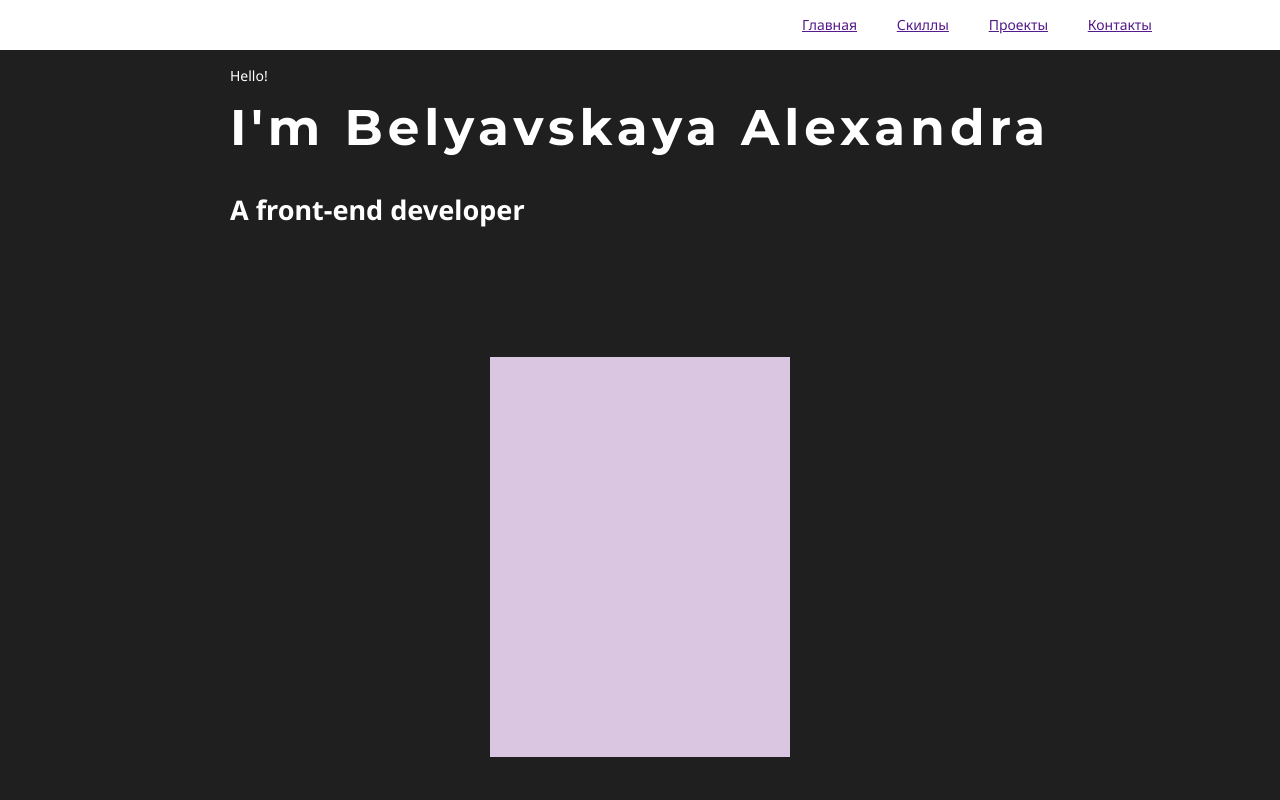
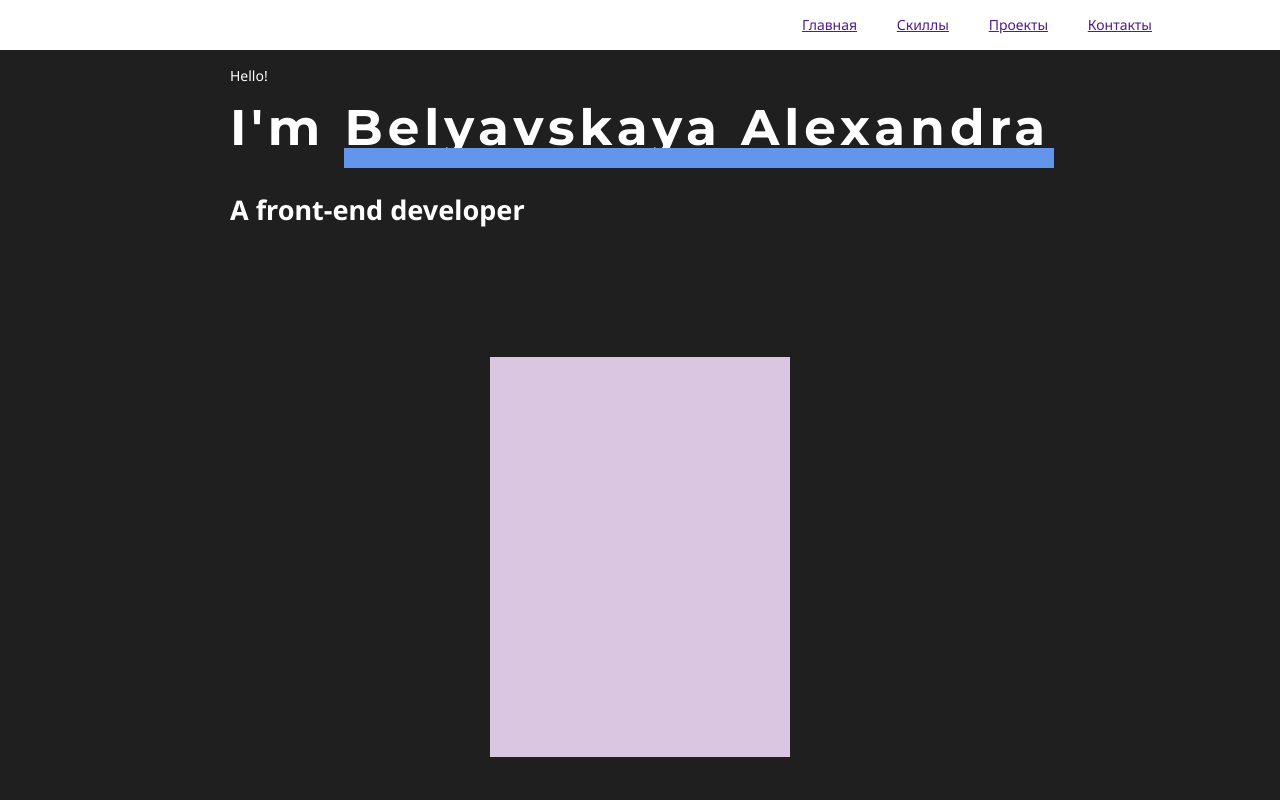
Before and after one commit to Aliaksandra-Sunny/Portfolio, a React (Create React App) app: page / in a window 1280 px wide. Shown: the top 800 px of the page. Built offline with nearby package versions, Linux system fonts and the light colour scheme.

Commit message:
underline

```diff
--- a/src/Main.module.css
+++ b/src/Main.module.css
@@ -37,7 +37,17 @@
     flex-direction: column;
 }
 
-.greeting span:nth-child(2) {
+.greeting span:nth-child(2) span:before{
+    content: "";
+    position: absolute;
+    width: 710px;
+    height: 20px;
+    background-color: cornflowerblue;
+    bottom: 0;
+    z-index: 0;
+}
+
+.greeting span:nth-child(2), .greeting span:nth-child(2) span{
     font-size: 50px;
     font-weight: 700;
     font-stretch: normal;
@@ -45,6 +55,7 @@
     padding: 10px 0 10px;
     font-family: 'Montserrat', sans-serif;
     letter-spacing: 5px;
+    position: relative;
 }
 
 h1{
```
